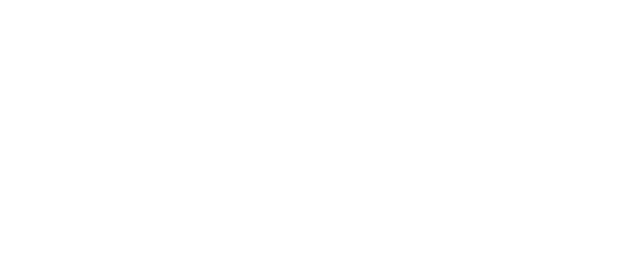
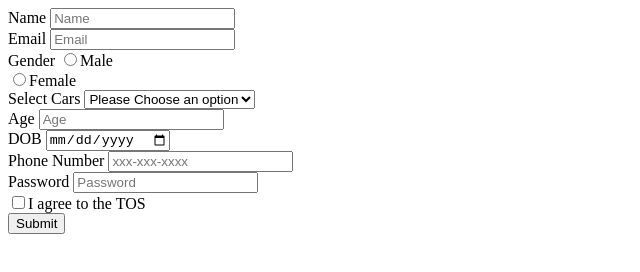
Before and after one commit to acciojob/signup-form-car-Nivetha098, a website: page main.html in a window 1280 px wide. Shown: the whole page, without its empty margins (0-640 px from the left). Drawn offline with Linux system fonts and the light colour scheme.

Commit message:
created a submission

```diff
--- a/main.html
+++ b/main.html
@@ -10,7 +10,38 @@
 	<!-- the entire body must be written by student -->
     <script type="text/javascript" src="./script.js">
 </script>
+<form method="post">
+	<label for= "name">Name</label>
+	<input type="text" name="name" id="name" required="yes" placeholder="Name"/><br>
+	<label for="email">Email </label>
+	<input type="email" name="email" id="email" required="yes" placeholder="Email"/>
+	<br>
+	<label for= "gender">Gender  </label>
+	<input type="radio" name="gender" id="gender_m" required="yes" />Male<br>
+	<input type="radio" name="gender" id="gender_f" required="yes"/>Female<br>
+	<label for="cars"> Select Cars </label>
+	<select name="car brands" id="cars" placeholder="please choose an option">
+<option value="Please Choose an option">Please Choose an option </option>
+<option value="hyundai">Hyundai</option>
+<option value="Maruti Suzuki">Suzuki<option/>
+<option value="Toyoto">Toyoto<option/>
+	<option value="Toyoto">Tata<option/>
 
+	</select><br>
+	<label for="age"> Age</label>
+	<input type="Number" name="age" required="yes" id="age" placeholder="Age"/>
+<br>
+	<label for= "dob" >DOB</label>
+	<input type="date" name="dob" required="yes" id="dob"/><br>
+	<label for= "tel">Phone Number</label>
+	<input type="tel" name="Phone Number" id="tel" placeholder="xxx-xxx-xxxx" required="No"/><br>
+	<label for="password">Password</label>
+	<input type="password" name="password" placeholder="Password" required="yes"/><br>
+
+	<input type="checkbox" id="tos" />I agree to the TOS
+	<br>
+	<button type= "submit">Submit</button>
+</form>
 </body>
 
 </html>
```
